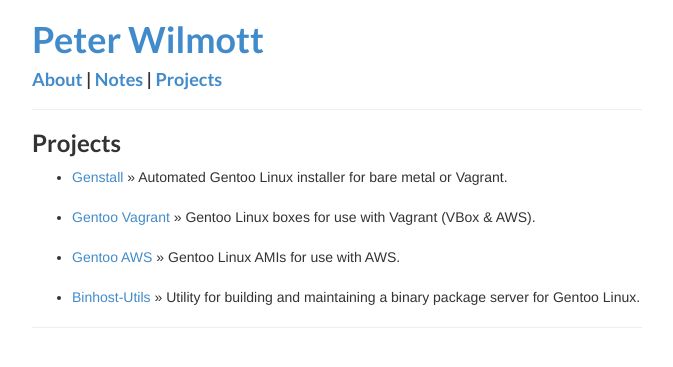
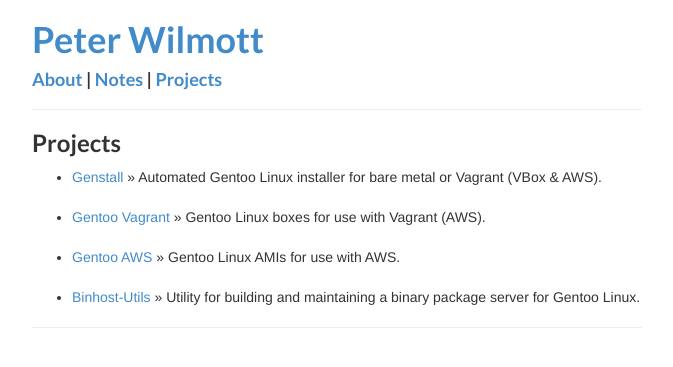
Before and after one commit to p8952/p8952.github.io.old, a Jekyll site: the page built from projects.html, in a window 1280 px wide. Shown: the top 367 px of the page, without its empty margins (303-976 px from the left). Built offline with Jekyll 4.4.1, drawn with Linux system fonts in a browser that asks for light colours; Markdown is read by kramdown in place of the engine named in the settings.

Commit message:
Update projects

```diff
--- a/projects.html
+++ b/projects.html
@@ -5,9 +5,9 @@ title: Projects
 
 <h3>Projects</h3>
 <ul class="projects">
-	<li><a href="https://github.com/p8952/genstall">Genstall</a> &raquo; Automated Gentoo Linux installer for bare metal or Vagrant.</li>
+	<li><a href="https://github.com/p8952/genstall">Genstall</a> &raquo; Automated Gentoo Linux installer for bare metal or Vagrant (VBox & AWS).</li>
 	<br>
-	<li><a href="http://vagrant.p8952.info">Gentoo Vagrant</a> &raquo; Gentoo Linux boxes for use with Vagrant (VBox & AWS).</li>
+	<li><a href="http://vagrant.p8952.info">Gentoo Vagrant</a> &raquo; Gentoo Linux boxes for use with Vagrant (AWS).</li>
 	<br>
 	<li><a href="https://eu-west-1.console.aws.amazon.com/ec2/v2/home?&region=eu-west-1#Images:visibility=public-images;search=903313389611">Gentoo AWS</a> &raquo; Gentoo Linux AMIs for use with AWS.</li>
 	<br>
```
Also changed, not shown: 1 other file.
